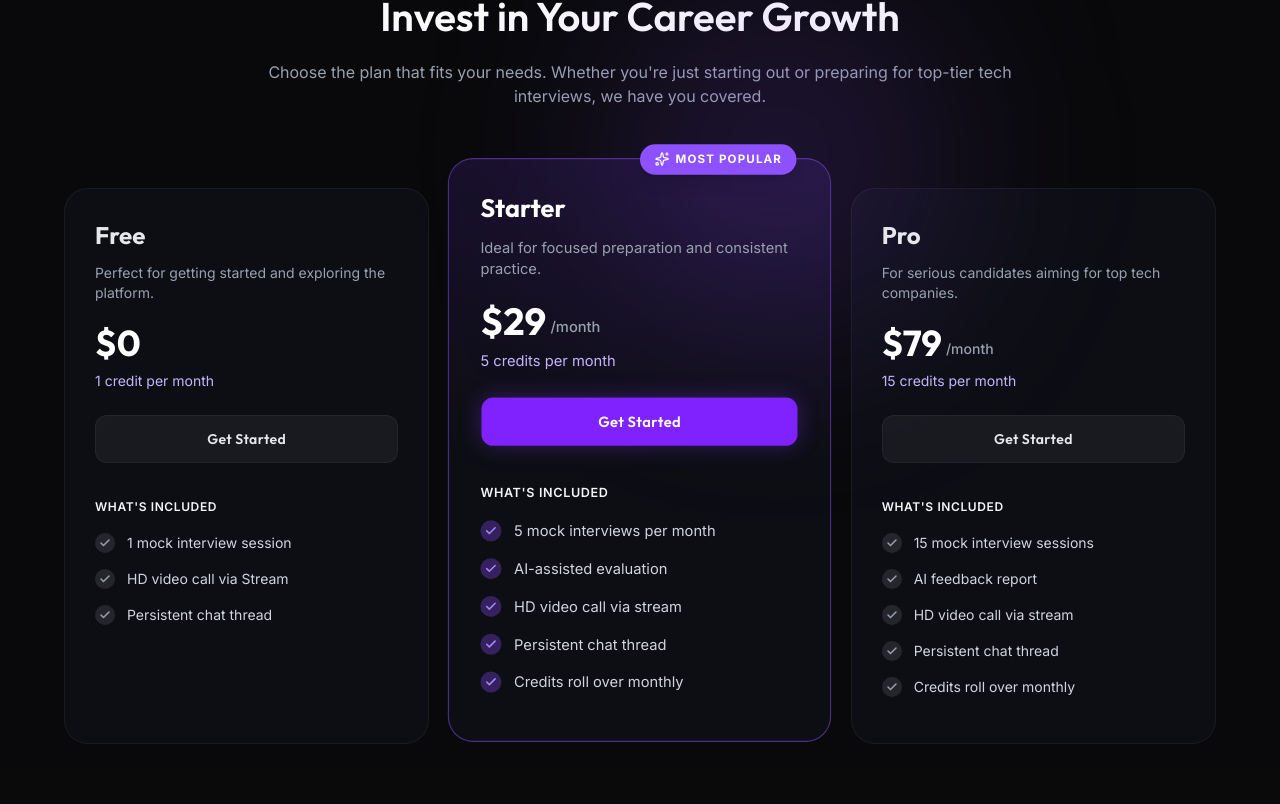
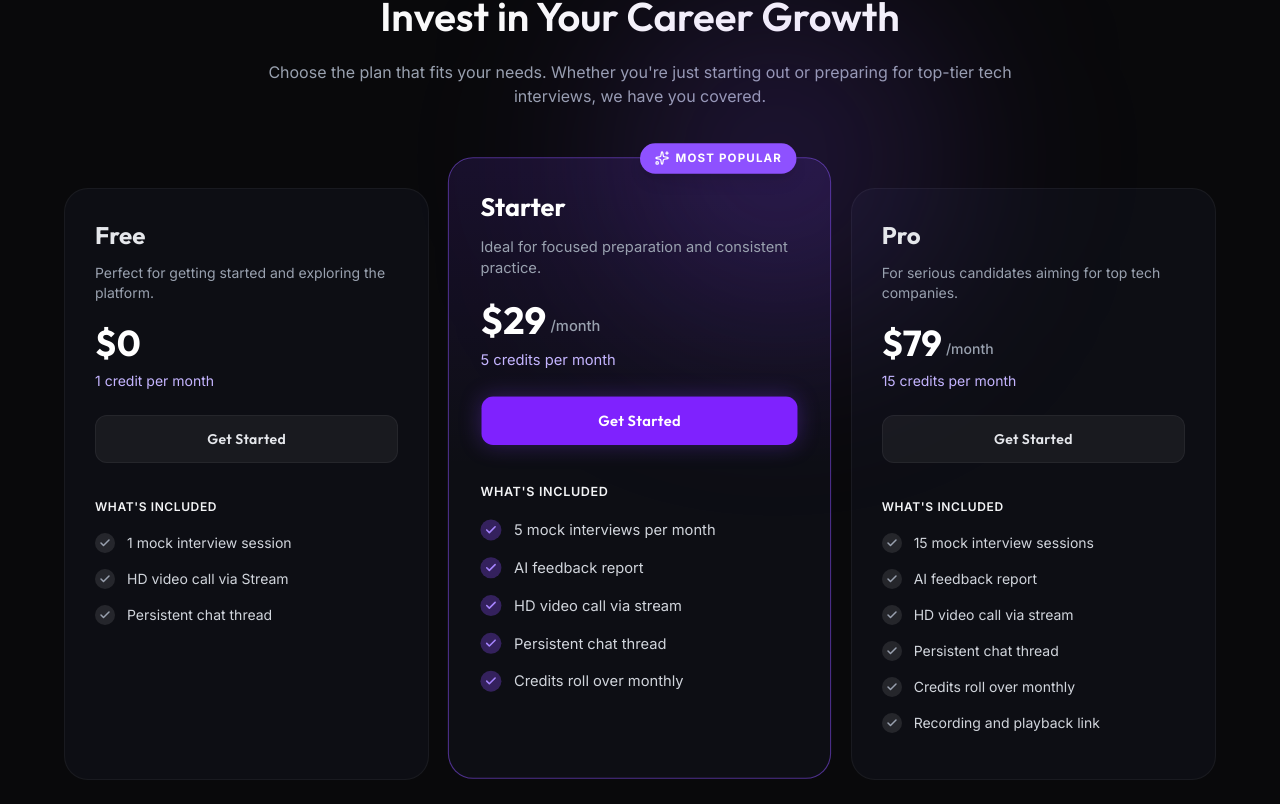
Before and after one commit to samimmiddey/evalo, a Next.js app: page / in a window 1280 px wide. Shown: the part 3146-3950 px from the top of the page. Before the commit the page ends 3914 px from the top, so only its background shows below. Built offline with nearby package versions, Linux system fonts and the light colour scheme; no server answers; a web font is replaced by a local one.

Commit message:
fix: update pricing content

```diff
--- a/src/data/home/home.data.ts
+++ b/src/data/home/home.data.ts
@@ -101,7 +101,7 @@ export const homeData: HomeDataTypes = {
             credit: "5 credits per month",
             features: [
                "5 mock interviews per month",
-               "AI-assisted evaluation",
+               "AI feedback report",
                "HD video call via stream",
                "Persistent chat thread",
                "Credits roll over monthly"
@@ -118,7 +118,8 @@ export const homeData: HomeDataTypes = {
                "AI feedback report",
                "HD video call via stream",
                "Persistent chat thread",
-               "Credits roll over monthly"
+               "Credits roll over monthly",
+               "Recording and playback link"
             ],
             isPopular: false
          }
```
